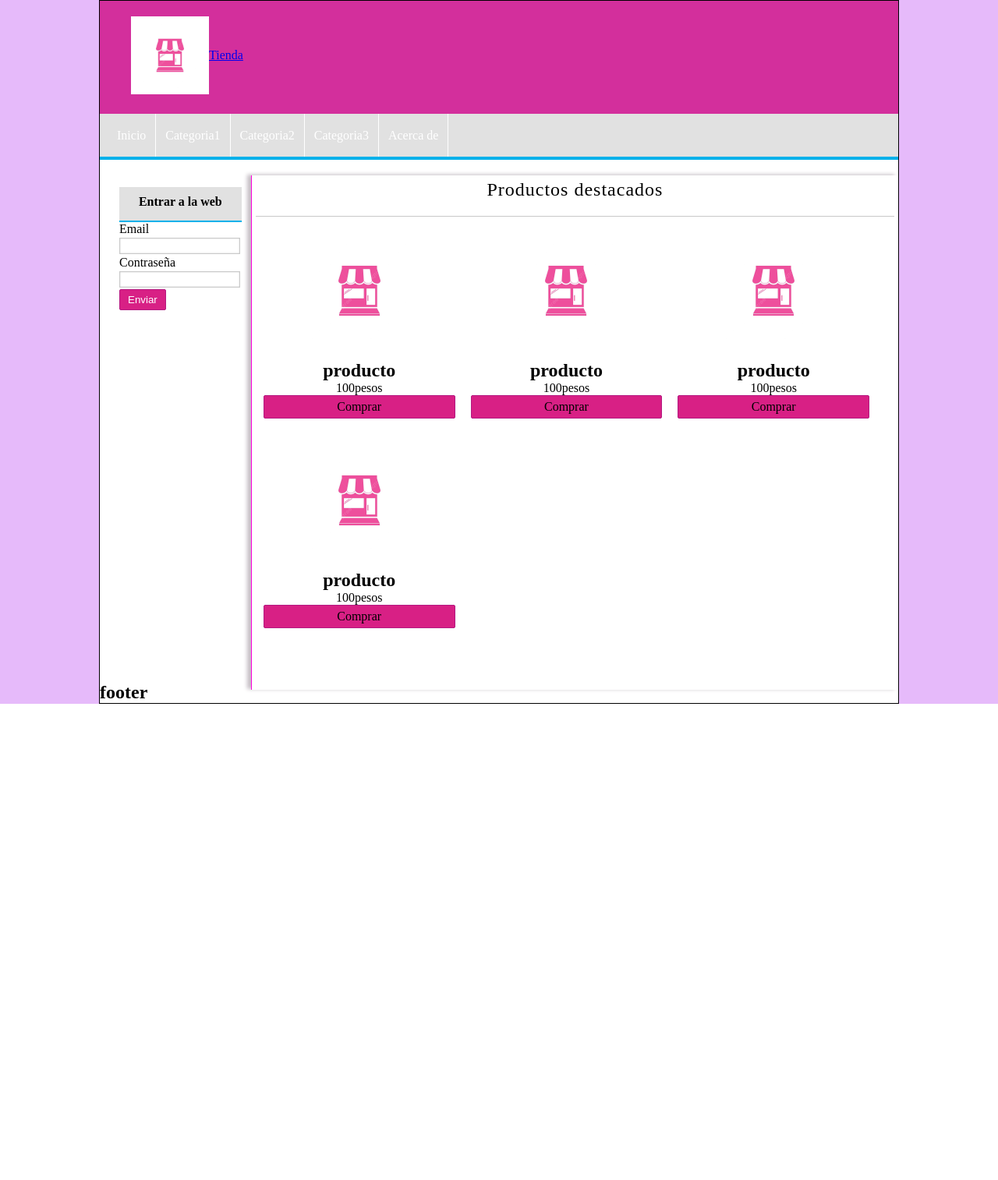
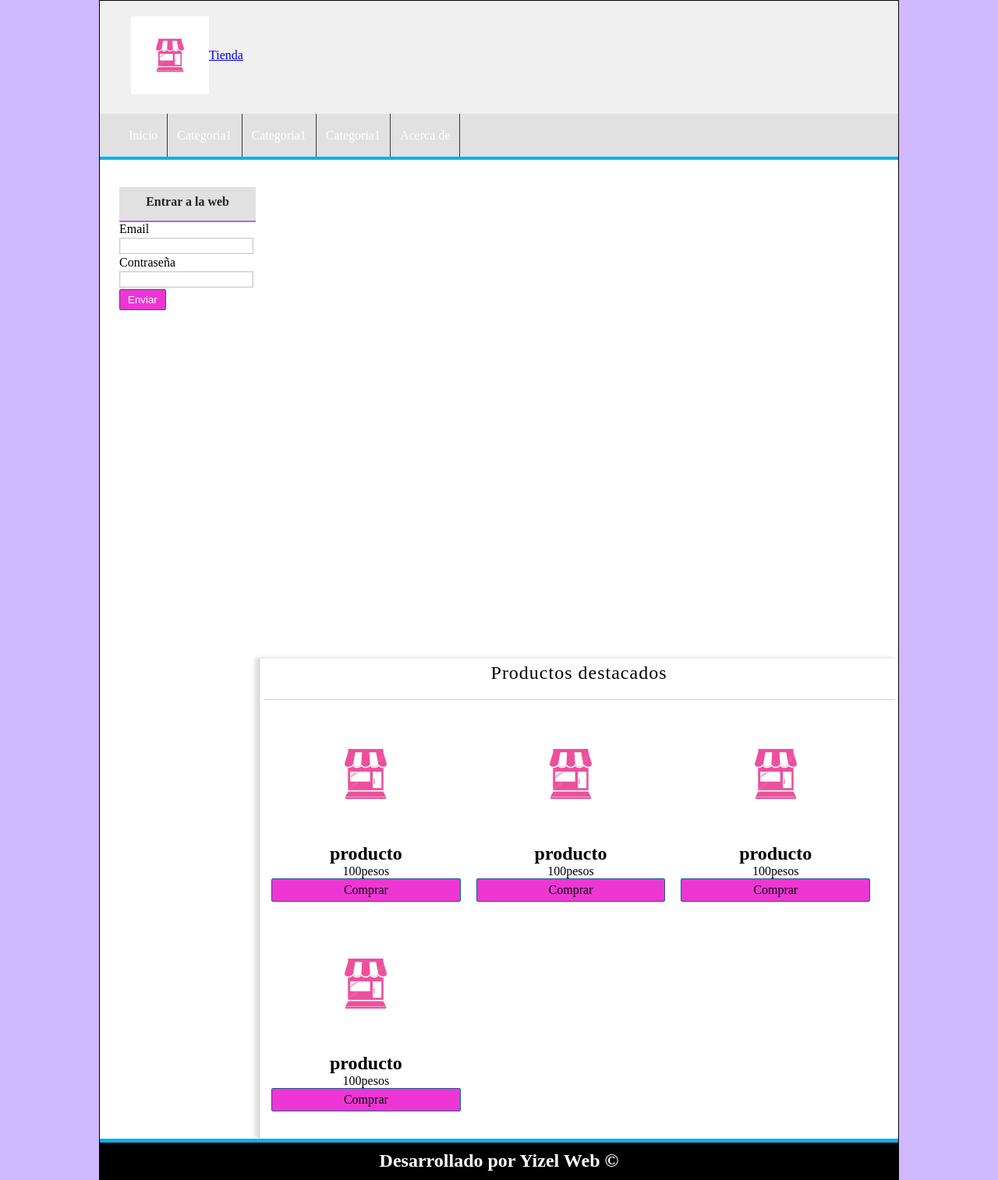
Before and after one commit to 04yizsanz/PruebaPHP, a PHP site: page / in a window 1280 px wide. Shown: the whole page at 78% size. Before the commit the page ends 903 px from the top, so only its background shows below. Run offline with PHP 8.4, Linux system fonts and the light colour scheme.

```diff
--- a/PruebaPHP-main/index.html
+++ b/PruebaPHP-main/index.html
@@ -4,15 +4,14 @@
     <meta charset="UTF-8">
     <meta name="viewport" content="width=device-width, initial-scale=1.0">
     <link rel="stylesheet" href="style.css">
-    <title>Proyecto PHP</title>
+    <title>proyecto ph</title>
 </head>
 <body>
-
 
     <div id="container">
         <header id="header">
             <div id="logo">
-            <img src="logo tienda.png" alt="logo tienda">
+                <img src="logo tienda.png" alt="Tienda logo">
                 <a href="index.html">Tienda</a>
             </div>
         </header>
@@ -26,12 +25,11 @@
                     <a href="#">Categoria1</a>
                 </li>
                 <li>
-                <a href="#">Categoria2</a>
+                    <a href="#">Categoria1</a>
                 </li>
                 <li>
-                <a href="#">Categoria3</a>
+                    <a href="#">Categoria1</a>
                 </li>
-
                 <li>
                     <a href="#">Acerca de</a>
                 </li>
@@ -44,6 +42,7 @@
                     <h3>Entrar a la web</h3>
 
                     <form action="#" method="post">
+
                         <label for="email">Email</label>
                         <input type="email" name="email">
 
@@ -55,42 +54,46 @@
                     </form>
 
                 </div>
+            </aside>
 
-        </aside>
             <div id="central">
                 <h1>Productos destacados</h1>
+
                 <div class="product">
                     <img src="logo tienda.png" alt="">
                     <h2>producto</h2>
                     <p>100pesos</p>
-                <a href="#"class="button">Comprar</a>
+                    <a href="#" class="button">Comprar</a>
                 </div>
 
                 <div class="product">
                     <img src="logo tienda.png" alt="">
                     <h2>producto</h2>
                     <p>100pesos</p>
-                <a href="#"class="button">Comprar</a>
+                    <a href="#" class="button">Comprar</a>
                 </div>
 
                 <div class="product">
                     <img src="logo tienda.png" alt="">
                     <h2>producto</h2>
                     <p>100pesos</p>
-                <a href="#"class="button">Comprar</a>
+                    <a href="#" class="button">Comprar</a>
                 </div>
 
                 <div class="product">
                     <img src="logo tienda.png" alt="">
                     <h2>producto</h2>
                     <p>100pesos</p>
-                <a href="#"class="button">Comprar</a>
+                    <a href="#" class="button">Comprar</a>
                 </div>
+
             </div>
         </div>
         <footer id="footer">
-            <h2>footer</h2>
+            <h2>Desarrollado por Yizel Web &copy;</h2>
         </footer>
+
     </div>
+
 </body>
 </html>
--- a/PruebaPHP-main/style.css
+++ b/PruebaPHP-main/style.css
@@ -1,11 +1,11 @@
 *{
     margin: 0px;
     padding: 0px;
+}
 
-}
 body{
 
-    background-color: rgb(230, 186, 250);
+    background-color: rgb(208, 184, 255);
 }
 
 #container{
@@ -14,40 +14,46 @@ body{
     border: 1px solid black;
     background: white;
 }
+
 #header{
     height: 145px;
-    background-color: rgb(211, 47, 156);
+    background-color: #F0F0F0;
     color: white;
-     text-align: center;
-     line-height: 100px;
+    text-align: center;
+    line-height: 100px;
 }
+
 #logo{
-    float: left;
+    padding: 20px;
     margin-left: 20px;
-    padding: 20px;
-}
-#logo img{
-    height: 100px;
     float: left;
 }
+
+#logo img{
+    float: left;
+    height: 100px;
+}
+
+
 #menu{
-    clear: both;
+    clear:both;
     background-color: #2222;
     color: white;
     height: 55px;
-    border-bottom: 4px solid #01b1ea;
+    border-bottom: 4px solid #01B1EA;
 }
 
 #menu ul{
     list-style: none;
-   text-decoration: none;
+    text-decoration: none;
     margin: 0px auto;
-    margin-left: 10px;
+    margin-left: 25px;
 }
+
 #menu ul li{
     line-height: 55px;
     float: left;
-    border-right: 1px solid white;
+    border-right: 1px solid #363636;
 }
 
 #menu a{
@@ -59,19 +65,20 @@ body{
 }
 
 #menu a:hover{
-    background: #01b1ea;
+    background: #01B1EA;
 }
 
 #content{
     margin: 0px auto;
+    overflow: hidden;
     background: white;
 }
 
 /* barra lateral */
 #lateral{
-    width: 17%;
-    min-height: 650px;
-    /* border: 1px solid rgb(255, 0, 221); */
+    width: 19%;
+    min-height: 600px;
+    /* border: 1px solid red; */
     float: left;
     margin-top: 20px;
     margin-left: 10px;
@@ -82,12 +89,12 @@ body{
     width: 90%;
     margin: 5px;
     padding: 10px;
-    /* border: 1px solid rgb(255, 0, 221); */
+    /* border: 1px solid red; */
 }
 
 #lateral h3{
     display: block;
-    color : black;
+    color: #222;
     width: 100%;
     text-align: center;
     align-items: center;
@@ -96,7 +103,7 @@ body{
     font-size: 16px;
     font-weight: bold;
     background: #E1E1E1;
-    border-bottom: #01b1ea 2px solid;
+    border-bottom: 2px solid #ac65ee;
 }
 
 input[type="text"],
@@ -106,18 +113,18 @@ input[type="email"]{
     width: 95%;
     margin-top: 2px;
     margin-bottom: 2px;
-    border: 1px solid #C9c9c9;
-    box-shadow: 0px 0px 2px #C9c9c9 inset;
+    border: 1px solid #C9C9C9;
+    box-shadow: 0px 0px 2px #ccc inset;
     background: white;
     padding: 2px;
-    color: black;
+    color: gray;
     transition: all 300ms;
 }
 
 input[type="text"]:focus,
 input[type="password"]:focus,
 input[type="email"]:focus{
-    border: 1px solid #a707a7;
+    border: 1px solid #1579B5;
     color: black;
 }
 
@@ -129,22 +136,24 @@ input[type="button"],
     padding: 5px;
     padding-left: 10px;
     padding-right: 10px;
-    background: #d82085;
+    background: #ee36d5;
     color: white;
-    border: 1px solid #b41981;
+    border: 1px solid #11608E;
     cursor: pointer;
+
 }
 
 
 #central{
-    width: 80%;
-    min-height: 650px;
+    width: 79%;
+    min-height: 600px;
     float: right;
     /* border: 1px solid blue; */
-    border-left: 1px solid rgb(255, 0, 221);
-    box-shadow: -5px -1px 5px rgb(197, 189, 196);
+    border-left: 1px solid #ccc;
+    box-shadow: -5px -1px 5px #ddd;
+    padding: 5px;
     margin-top: 20px;
-    padding: 5px;
+
 }
 
 #central h1{
@@ -152,10 +161,11 @@ input[type="button"],
     font-weight: normal;
     letter-spacing: 1px;
     text-align: center;
-    border-bottom: 1px solid #C9c9c9;
+    border-bottom: 1px solid #ccc;
     margin-bottom: 20px;
     padding: 20px;
     padding-top: 0px;
+
 }
 
 .product{
@@ -164,7 +174,7 @@ input[type="button"],
     margin-left: 10px;
     margin-right: 10px;
     margin-bottom: 30px;
-   text-align: center;
+    text-align: center;
 }
 
 .product img{
@@ -178,5 +188,14 @@ input[type="button"],
 }
 
 .product a:hover{
+    color: #5555;
+}
+
+#footer{
+    text-align: center;
+    padding-top: 10px;
+    padding-bottom: 10px;
+    background: black;
     color: white;
+    border-top: 5px solid #01B1EA
 }
```
Also changed, not shown: database/bdatos.sql (added, +17 -0 lines). Lines whose indentation alone changed are shown as unchanged.
